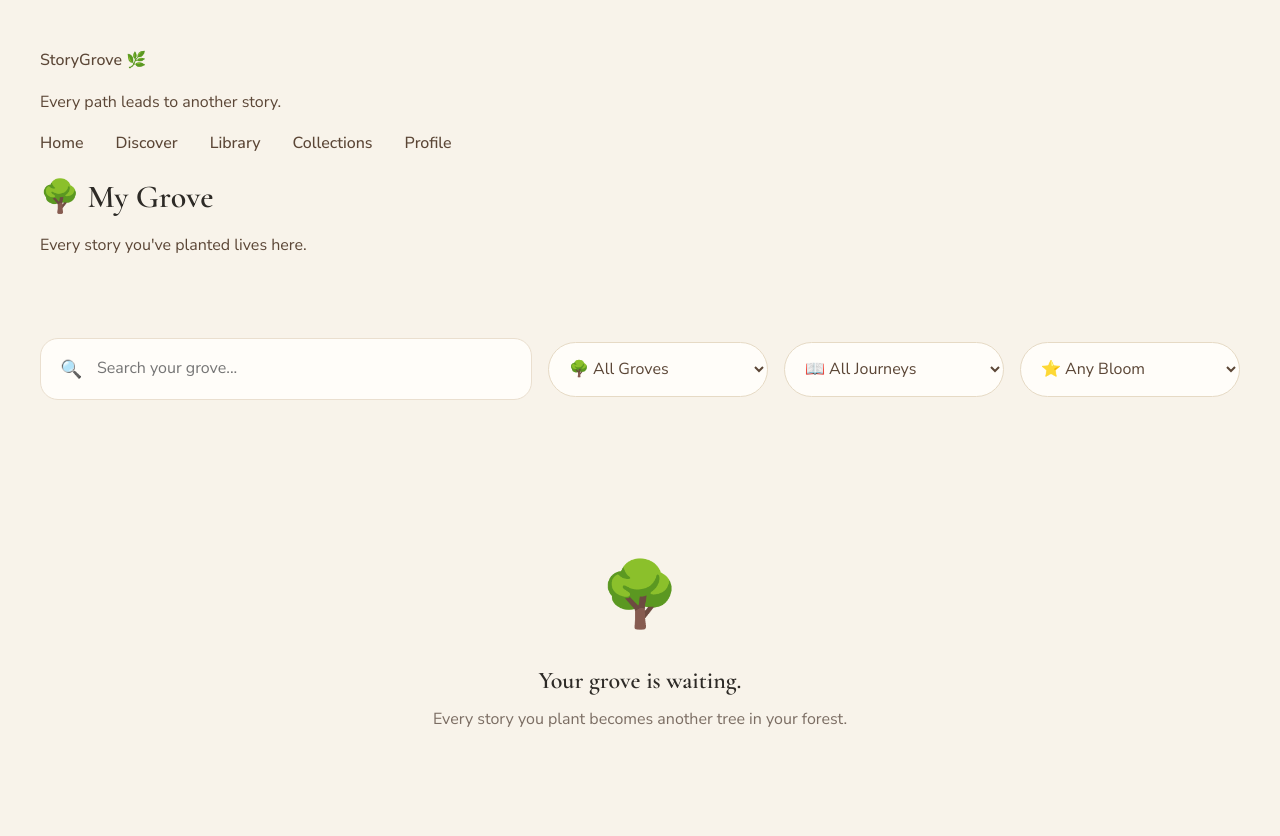
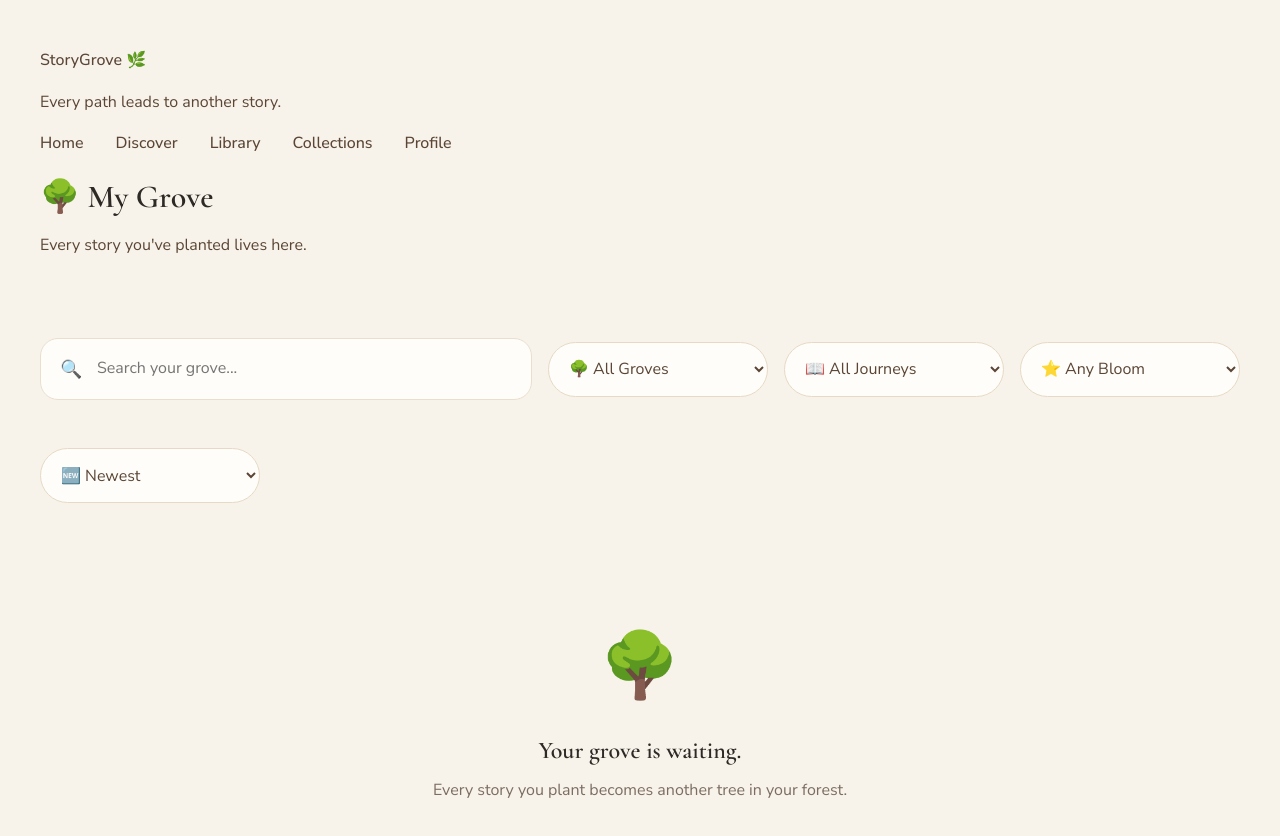
Before and after one commit to AniRia83/StoryGrove, a React (Vite) app: page /library in a window 1280 px wide. Shown: the top 836 px of the page. Built offline with nearby package versions, Linux system fonts and the light colour scheme.

Commit message:
Complete library filtering and sorting

```diff
--- a/src/components/features/library/LibraryToolbar/LibraryToolbar.jsx
+++ b/src/components/features/library/LibraryToolbar/LibraryToolbar.jsx
@@ -11,6 +11,8 @@ export default function LibraryToolbar({
   setJourney,
   bloom,
   setBloom,
+  sort,
+  setSort,
   collections,
 }) {
   return (
@@ -96,6 +98,37 @@ export default function LibraryToolbar({
   </option>
 </select>
 
+<select
+  value={sort}
+  onChange={(e) =>
+    setSort(e.target.value)
+  }
+>
+  <option value="newest">
+    🆕 Newest
+  </option>
+
+  <option value="oldest">
+    🌱 Oldest
+  </option>
+
+  <option value="title-asc">
+    🔤 Title A–Z
+  </option>
+
+  <option value="title-desc">
+    🔠 Title Z–A
+  </option>
+
+  <option value="bloom-desc">
+    ⭐ Highest Bloom
+  </option>
+
+  <option value="bloom-asc">
+    🌑 Lowest Bloom
+  </option>
+</select>
+
     </section>
   );
 }
--- a/src/pages/Library.jsx
+++ b/src/pages/Library.jsx
@@ -30,6 +30,8 @@ export default function Library() {
 
   const [bloom, setBloom] = useState("");
 
+  const [sort, setSort] = useState("newest");
+
   const totalStories = stories.length;
 
   const growingStories = stories.filter(
@@ -47,29 +49,19 @@ export default function Library() {
         ).toFixed(1)
       : 0;
 
-  const filteredStories = stories.filter(
-    (story) => {
+  const filteredStories = stories
+  .filter((story) => {
     const query = search.toLowerCase();
 
     const collection = story.collectionId
-        ? getCollectionById(
-            story.collectionId
-          )
+      ? getCollectionById(story.collectionId)
       : null;
 
     const matchesSearch =
-        story.title
-          ?.toLowerCase()
-          .includes(query) ||
-        story.creator
-          ?.toLowerCase()
-          .includes(query) ||
-        story.genre
-          ?.toLowerCase()
-          .includes(query) ||
-        collection?.name
-          ?.toLowerCase()
-          .includes(query);
+      story.title?.toLowerCase().includes(query) ||
+      story.creator?.toLowerCase().includes(query) ||
+      story.genre?.toLowerCase().includes(query) ||
+      collection?.name?.toLowerCase().includes(query);
 
     const matchesGrove =
       !grove ||
@@ -89,8 +81,34 @@ export default function Library() {
       matchesJourney &&
       matchesBloom
     );
+  })
+  .sort((a, b) => {
+    switch (sort) {
+      case "oldest":
+        return (
+          new Date(a.plantedAt) -
+          new Date(b.plantedAt)
+        );
+
+      case "title-asc":
+        return a.title.localeCompare(b.title);
+
+      case "title-desc":
+        return b.title.localeCompare(a.title);
+
+      case "bloom-desc":
+        return Number(b.bloom) - Number(a.bloom);
+
+      case "bloom-asc":
+        return Number(a.bloom) - Number(b.bloom);
+
+      default:
+        return (
+          new Date(b.plantedAt) -
+          new Date(a.plantedAt)
+        );
     }
-  );
+  });
 
   return (
     <AppLayout
@@ -130,6 +148,9 @@ export default function Library() {
 
   bloom={bloom}
   setBloom={setBloom}
+
+  sort={sort}
+  setSort={setSort}
 
   collections={collections}
 />
```
Lines whose indentation alone changed are shown as unchanged.
